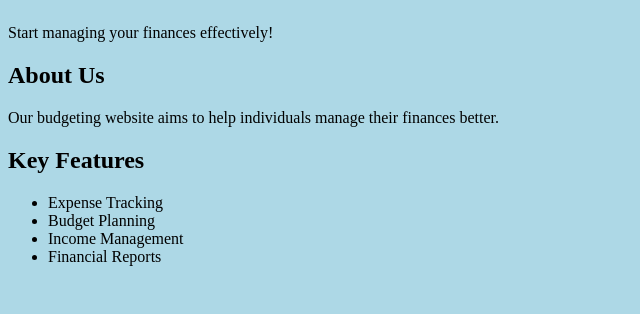
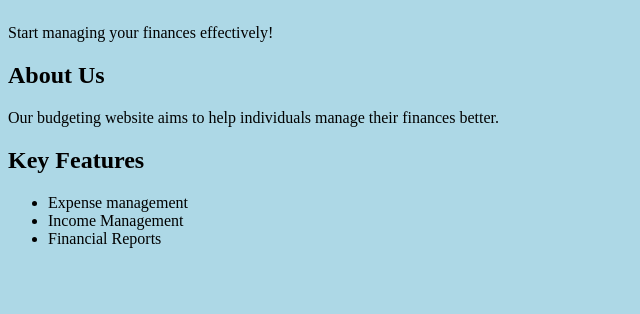
Before and after one commit to Mariamnabagala/Budgeting-Pennywise, a PHP site: page /HomePage.php in a window 1280 px wide; the page is wider, and only the part inside the window is pictured. Shown: the part 486-800 px from the top of that part, without its empty margins (0-640 px from the left). Run offline with PHP 8.4, Linux system fonts and the light colour scheme; a stand-in replaces the project's code that opens the database connection.

Commit message:
Update HomePage.php

```diff
--- a/HomePage.php
+++ b/HomePage.php
@@ -26,8 +26,7 @@
         <section class="features">
             <h2>Key Features</h2>
             <ul>
-                <li>Expense Tracking</li>
-                <li>Budget Planning</li>
+                <li>Expense management</li>
                 <li>Income Management</li>
                 <li>Financial Reports</li>
             </ul>
```
